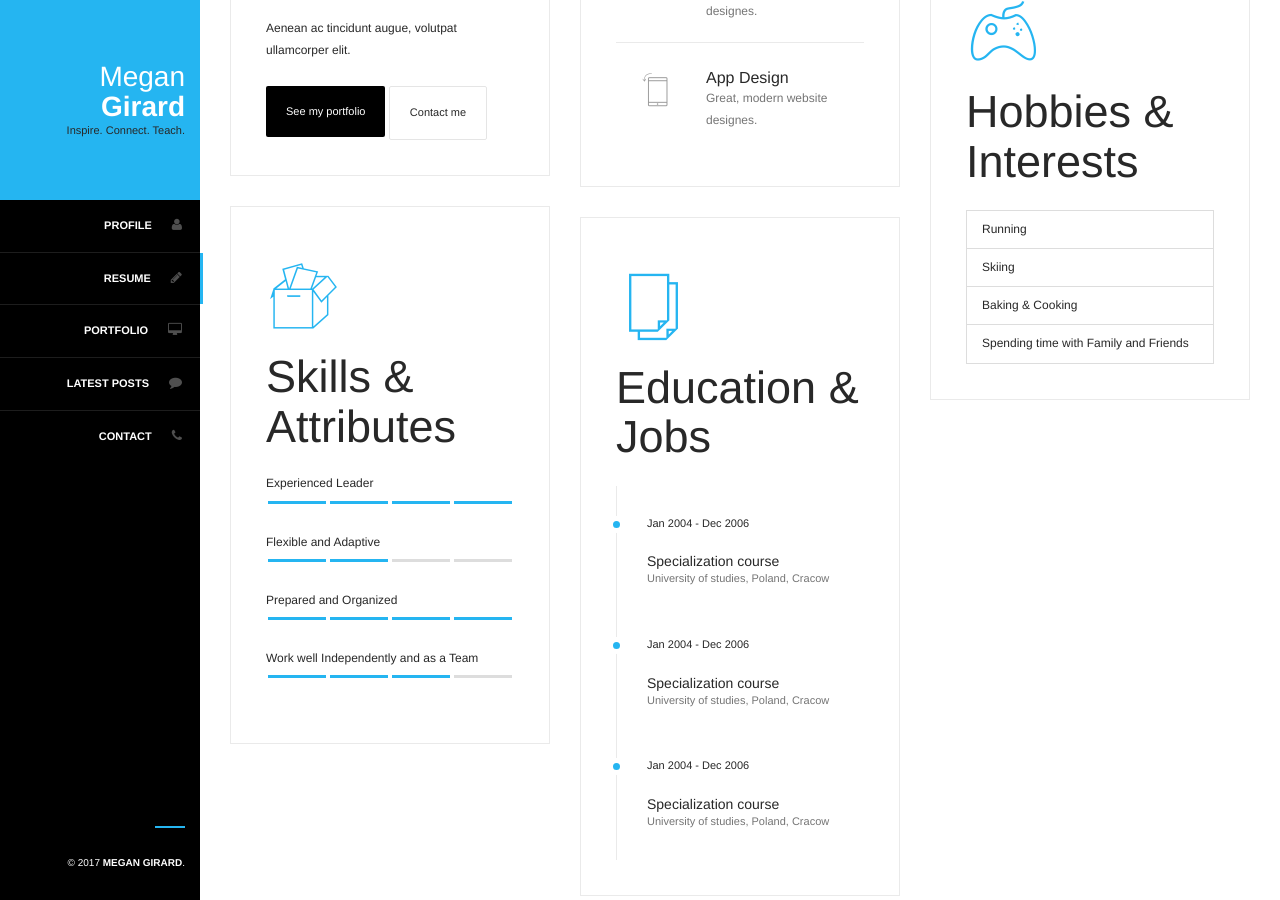
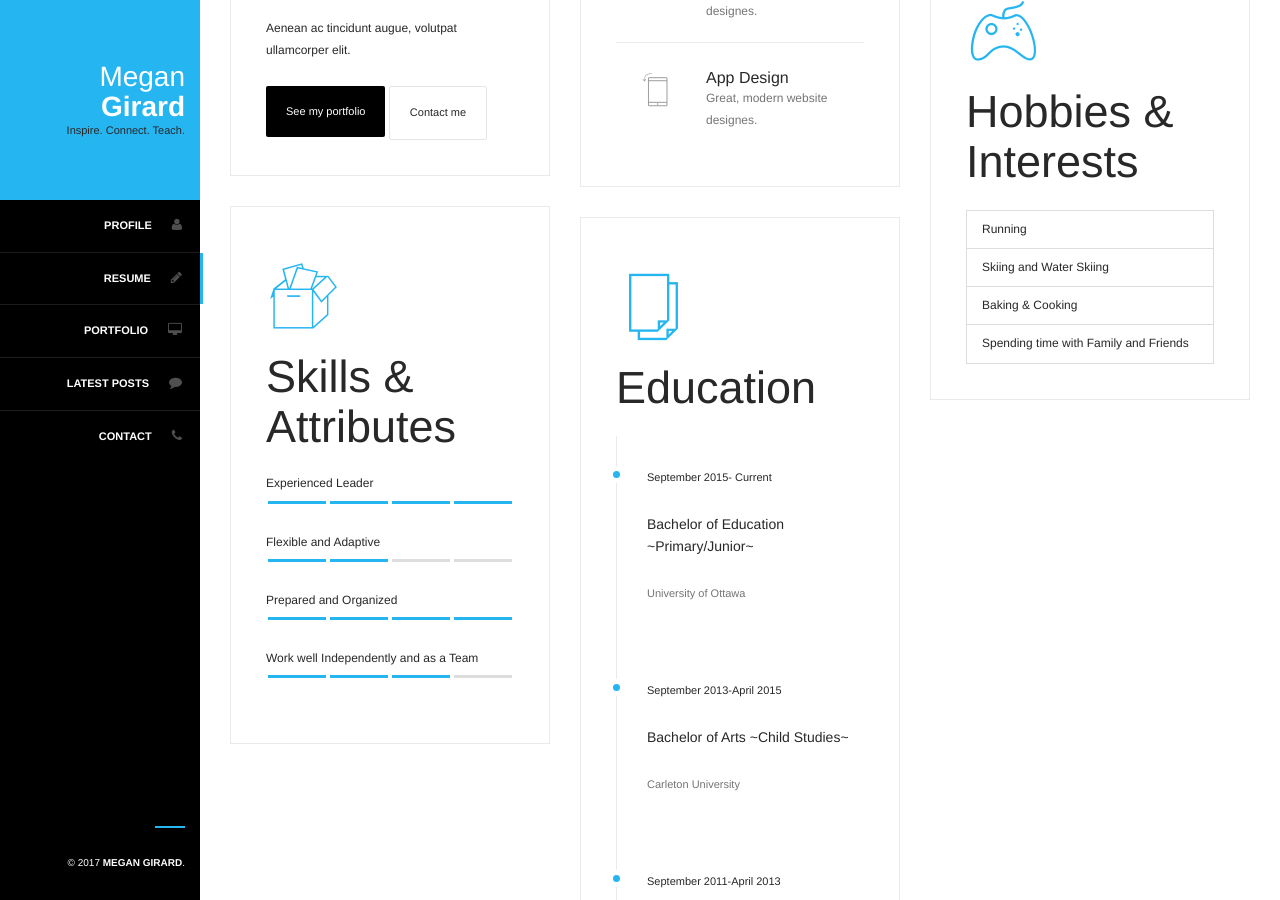
Before and after one commit to DaydreamDevelopment/megan-girard, a Jekyll site: the page built from index.html, in a window 1280 px wide and 900 px high, scrolled down 1391 px. Built offline with Jekyll 4.4.1, drawn with Linux system fonts in a browser that asks for light colours; the list of posts is cut into pages by our own code; some of the changed text lies outside the part shown.

Commit message:
Updated 'index.html' via CloudCannon

```diff
--- a/index.html
+++ b/index.html
@@ -155,25 +155,25 @@ image: /uploads/background.jpg
           <!-- Box - Education & Jobs -->
           <div class="resume-box animated slide-in-left">
             <i class="title-icon text-primary flaticon-document56"></i>
-            <h3 class="editable">Education & Jobs</h3>
+            <h3 class="editable">Education&nbsp;</h3>
             <div class="timeline">
               <!-- Single event -->
               <div class="timeline-event te-primary">
-                <div class="event-date editable">Jan 2004 - Dec 2006</div>
-                <div class="event-name editable">Specialization course</div>
-                <div class="event-description editable">University of studies, Poland, Cracow</div>
+                <div class="event-date editable"><p>September 2015- Current</p></div>
+                <div class="event-name editable"><p>Bachelor of Education ~Primary/Junior~&nbsp;</p></div>
+                <div class="event-description editable"><p>University of Ottawa&nbsp;</p></div>
               </div>
               <!-- Single event -->
               <div class="timeline-event te-primary">
-                <div class="event-date editable">Jan 2004 - Dec 2006</div>
-                <div class="event-name editable">Specialization course</div>
-                <div class="event-description editable">University of studies, Poland, Cracow</div>
+                <div class="event-date editable"><p>September 2013-April 2015</p></div>
+                <div class="event-name editable"><p>Bachelor of Arts ~Child Studies~&nbsp;</p></div>
+                <div class="event-description editable"><p>Carleton University&nbsp;</p></div>
               </div>
               <!-- Single event -->
               <div class="timeline-event te-primary">
-                <div class="event-date editable">Jan 2004 - Dec 2006</div>
-                <div class="event-name editable">Specialization course</div>
-                <div class="event-description editable">University of studies, Poland, Cracow</div>
+                <div class="event-date editable"><p>September 2011-April 2013</p></div>
+                <div class="event-name editable"><p>Early Childhood Education&nbsp;</p></div>
+                <div class="event-description editable"><p>St. Lawrence College</p></div>
               </div>
             </div>
           </div>
@@ -215,7 +215,7 @@ image: /uploads/background.jpg
             <!-- List group -->
             <ul class="list-group">
               <li class="list-group-item editable">Running&nbsp;</li>
-              <li class="list-group-item editable">Skiing&nbsp;</li>
+              <li class="list-group-item editable">Skiing and Water Skiing</li>
               <li class="list-group-item editable">Baking &amp; Cooking</li>
               <li class="list-group-item editable">Spending time with Family and Friends</li>
             </ul>
```
